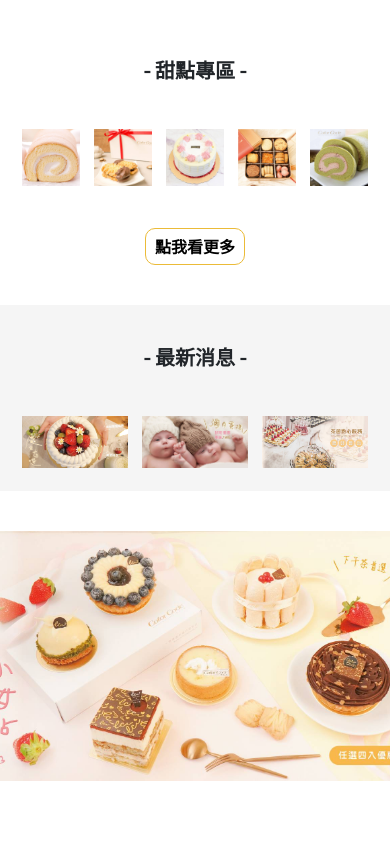
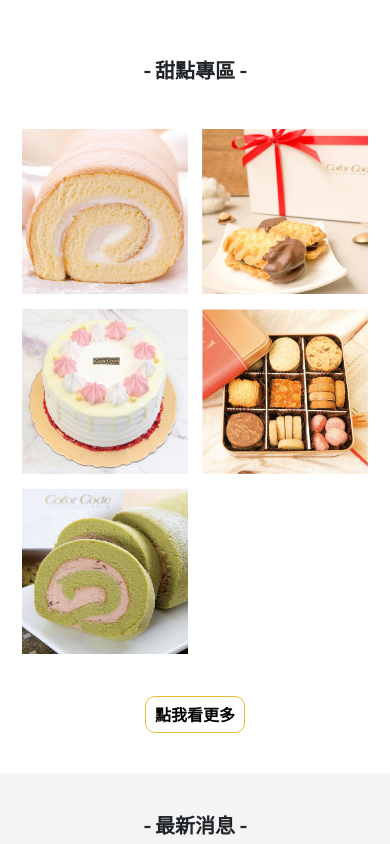
Before and after one commit to a9874687/Color-Code, a plain HTML site: page index.html in a window 390 px wide. Shown: the part 1340-2184 px from the top of the page. Drawn offline with Linux system fonts and the light colour scheme.

Commit message:
Color-Code v1.7

```diff
--- a/css/index.scss
+++ b/css/index.scss
@@ -202,9 +202,15 @@ $font-p:16px;
         }
         ul{
             display: flex;
+            @include mobile767(){
+                flex-wrap: wrap;
+            }
             li{
                 width: 20%;
                 padding:2%;
+                @include mobile767(){
+                    width: 50%;
+                }
                 a{
                     display: block;
                     img{
@@ -285,9 +291,15 @@ $font-p:16px;
         }
         ul{
             display: flex;
+            @include mobile767(){
+               flex-direction: column;
+            }
             li{
                 width: 33.333%;
                 padding: 2%;
+                @include mobile767(){
+                    width: 100%;
+                }
                 a{
                     display: block;
                     img{
```
Also changed, not shown: css/index.css, 1 other file.
